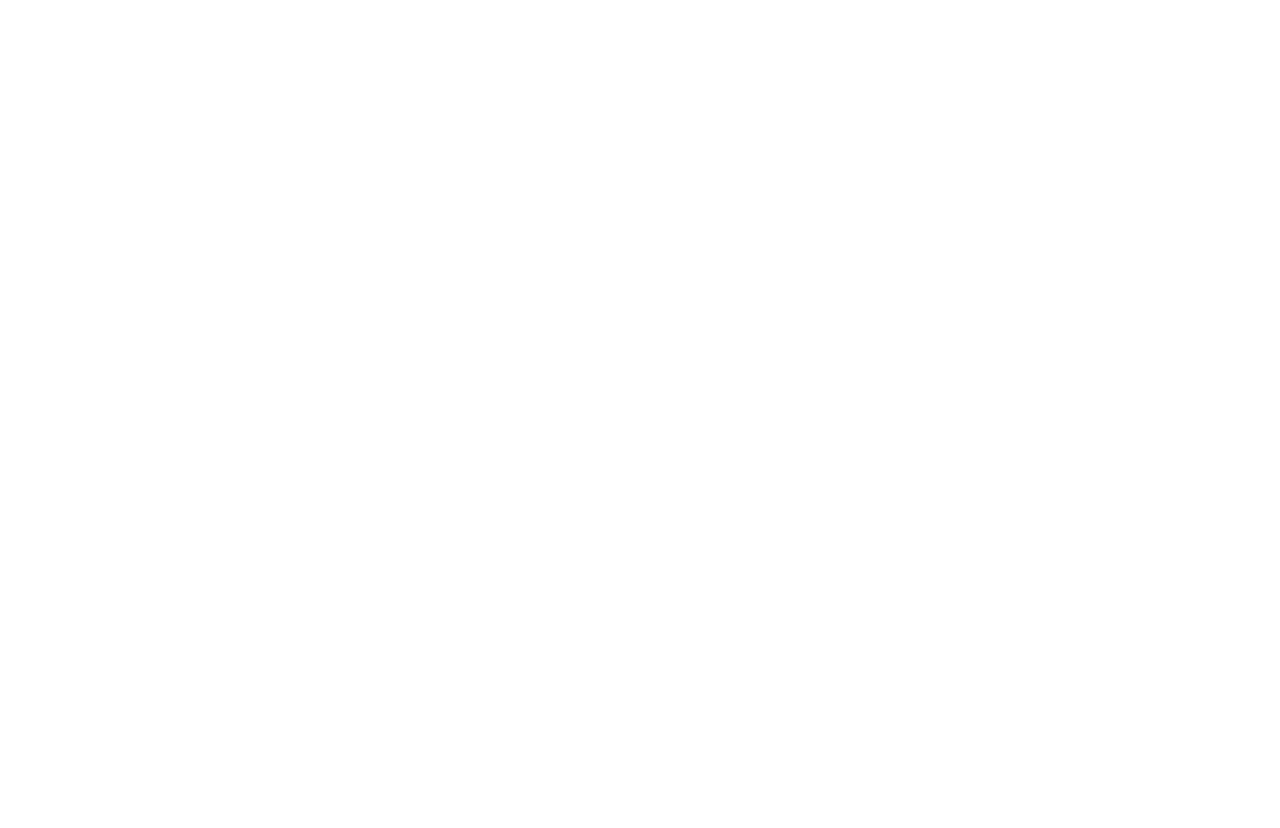
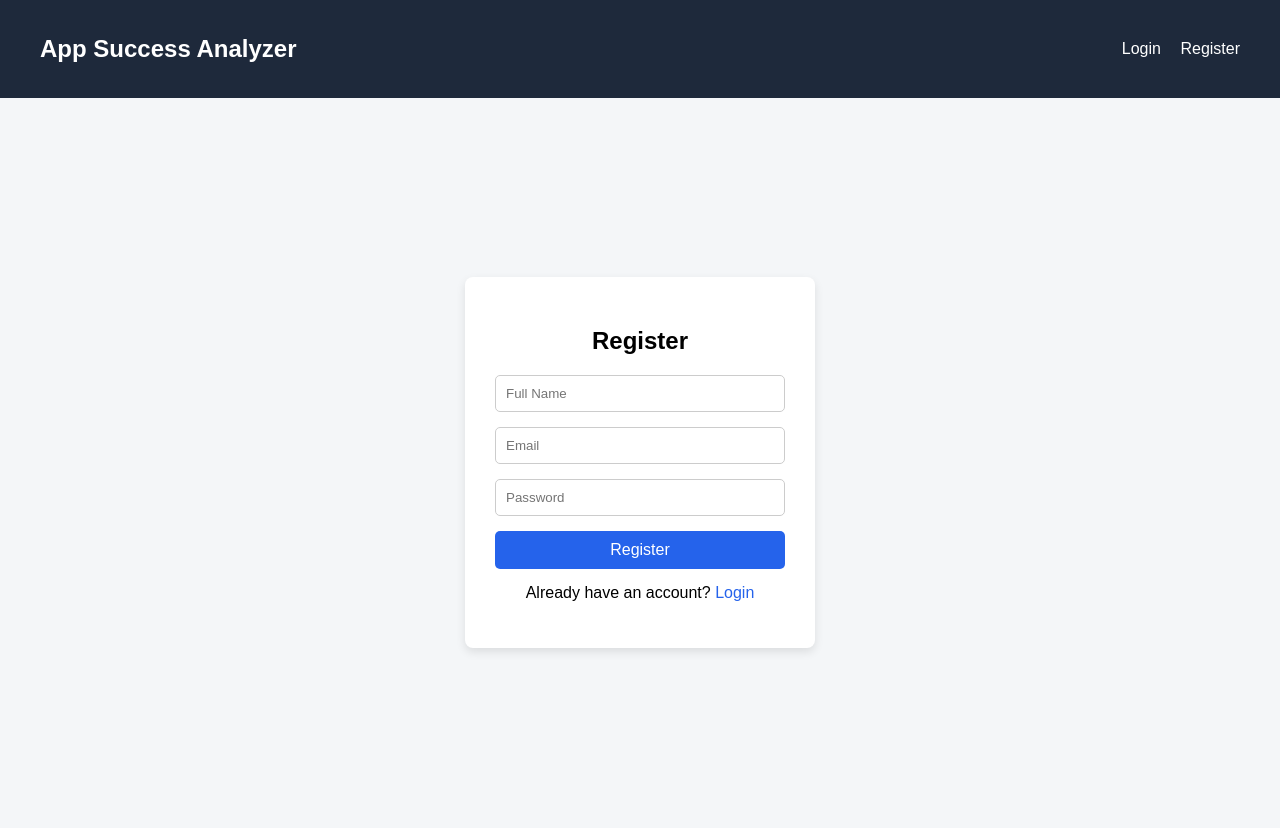
Before and after one commit to 24-ManPatel/App-Success-Analyzer, a Flask app: page /register in a window 1280 px wide. Before the commit the page is empty. Before the commit the page ends 800 px from the top, so only its background shows below. Run offline with Flask 3, Linux system fonts and the light colour scheme.

Commit message:
Update register.html

```diff
--- a/templates/register.html
+++ b/templates/register.html
@@ -1,2 +1,23 @@
 <!-- Registration page template - Create the user registration form with fields like name, email, password here -->
 <!-- This template should extend base.html and include form validation and error handling -->
+{% extends "base.html" %}
+
+{% block title %}Register{% endblock %}
+
+{% block content %}
+<div class="card">
+    <h2>Register</h2>
+
+    <form method="POST">
+        <input type="text" name="name" placeholder="Full Name" required>
+        <input type="email" name="email" placeholder="Email" required>
+        <input type="password" name="password" placeholder="Password" required>
+
+        <button type="submit">Register</button>
+    </form>
+
+    <p class="switch">
+        Already have an account? <a href="/login">Login</a>
+    </p>
+</div>
+{% endblock %}
```
